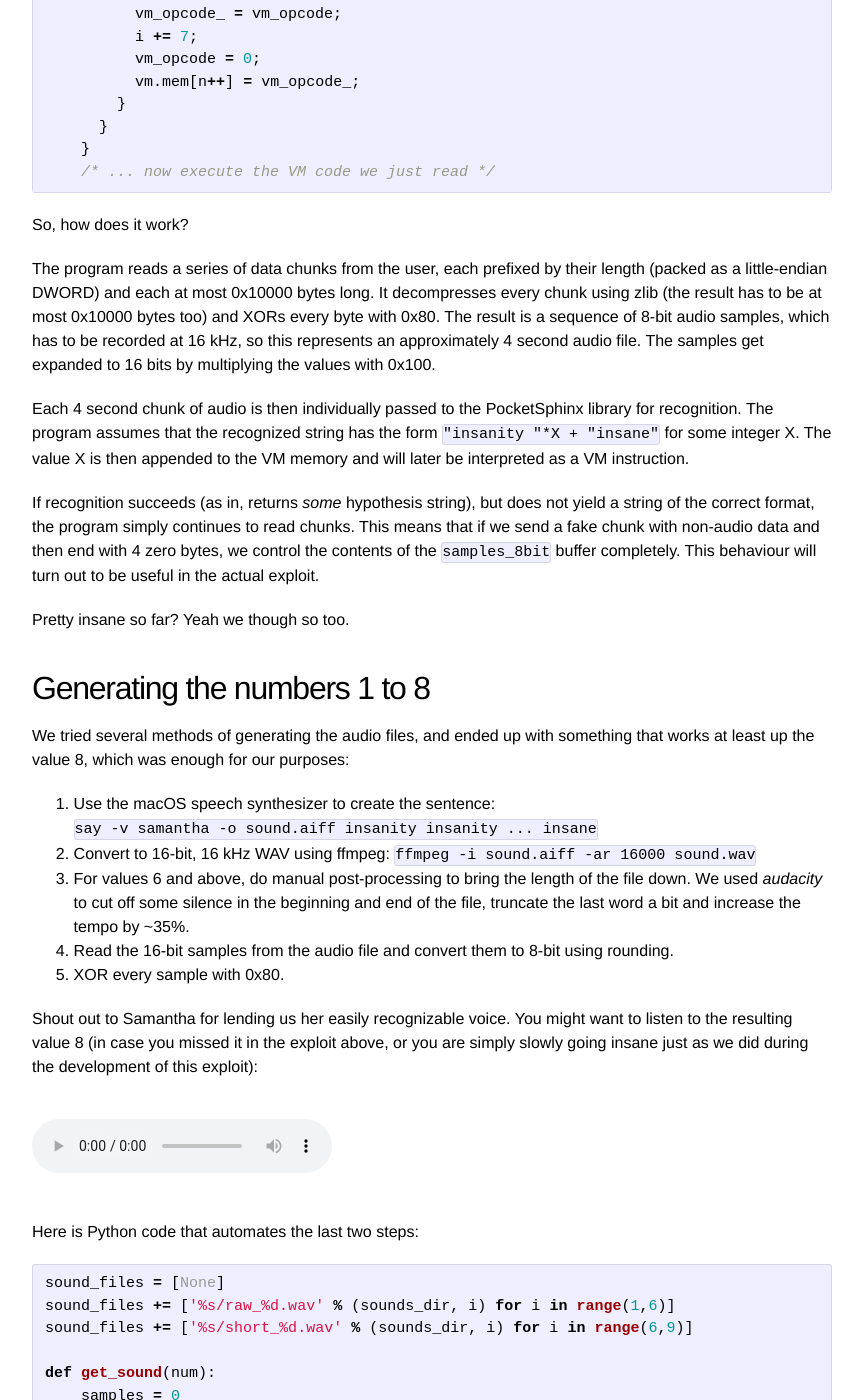
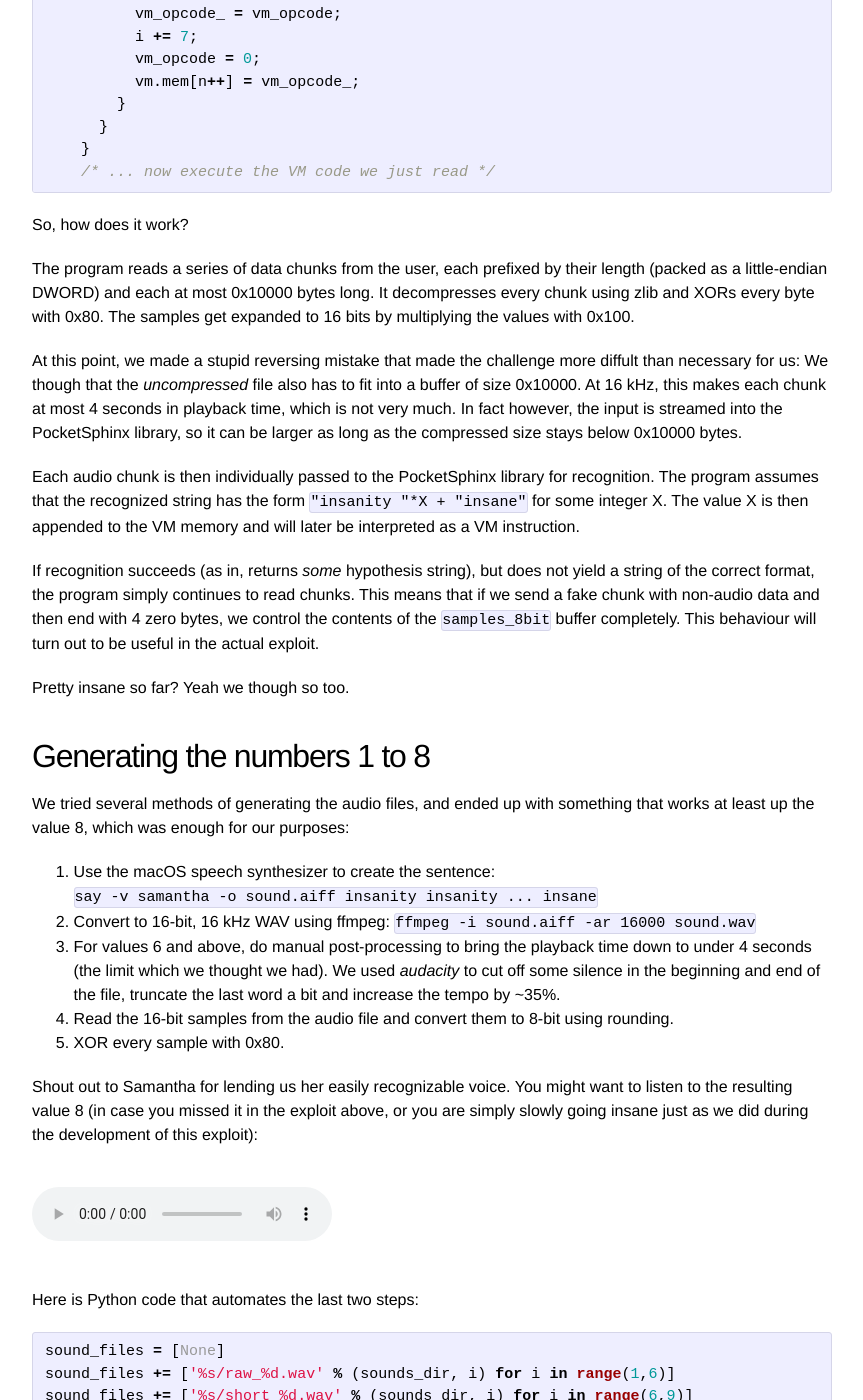
Before and after one commit to kitctf/www, a Jekyll site: the page built from _posts/2017-05-01-insanity.md, in a window 1280 px wide and 1400 px high, scrolled down 3566 px. Shown: the whole window, without its empty margins (208-1071 px from the left). Built offline with Jekyll 4.4.1, drawn with Linux system fonts in a browser that asks for light colours.

Commit message:
explain reversing fail

```diff
--- a/_posts/2017-05-01-insanity.md
+++ b/_posts/2017-05-01-insanity.md
@@ -170,13 +170,17 @@ So, how does it work?
 
 The program reads a series of data chunks from the user, each prefixed by their
 length (packed as a little-endian DWORD) and each at most 0x10000 bytes long.
-It decompresses every chunk using zlib (the result has to be at most 0x10000 bytes
-too) and XORs every byte with 0x80. The result is a sequence of 8-bit audio samples,
-which has to be recorded at 16 kHz, so this represents an approximately 4 second
-audio file.
+It decompresses every chunk using zlib and XORs every byte with 0x80.
 The samples get expanded to 16 bits by multiplying the values with 0x100.
 
-Each 4 second chunk of audio is then individually passed to the PocketSphinx library
+At this point, we made a stupid reversing mistake that made the challenge more
+diffult than necessary for us: We though that the *uncompressed* file also has
+to fit into a buffer of size 0x10000. At 16 kHz, this makes each chunk at
+most 4 seconds in playback time, which is not very much. In fact however, the
+input is streamed into the PocketSphinx library, so it can be larger as long
+as the compressed size stays below 0x10000 bytes.
+
+Each audio chunk is then individually passed to the PocketSphinx library
 for recognition. The program assumes that the recognized string has the
 form `"insanity "*X + "insane"` for some integer X. The value X is then
 appended to the VM memory and will later be interpreted as a VM instruction.
@@ -199,9 +203,10 @@ purposes:
 
 1. Use the macOS speech synthesizer to create the sentence: `say -v samantha -o sound.aiff insanity insanity ... insane`
 1. Convert to 16-bit, 16 kHz WAV using ffmpeg: `ffmpeg -i sound.aiff -ar 16000 sound.wav`
-1. For values 6 and above, do manual post-processing to bring the length of the
-   file down. We used *audacity* to cut off some silence in the beginning and
-   end of the file, truncate the last word a bit and increase the tempo by ~35%.
+1. For values 6 and above, do manual post-processing to bring the playback time
+   down to under 4 seconds (the limit which we thought we had). We used
+   *audacity* to cut off some silence in the beginning and end of the file,
+   truncate the last word a bit and increase the tempo by ~35%.
 1. Read the 16-bit samples from the audio file and convert them to 8-bit using
    rounding.
 1. XOR every sample with 0x80.
```
